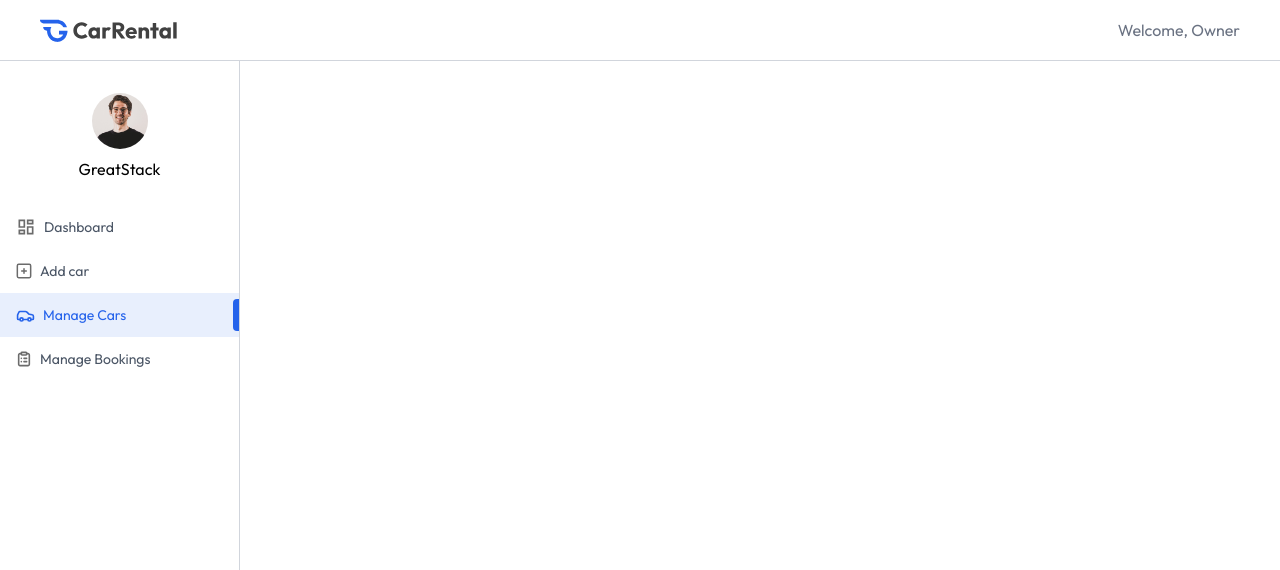
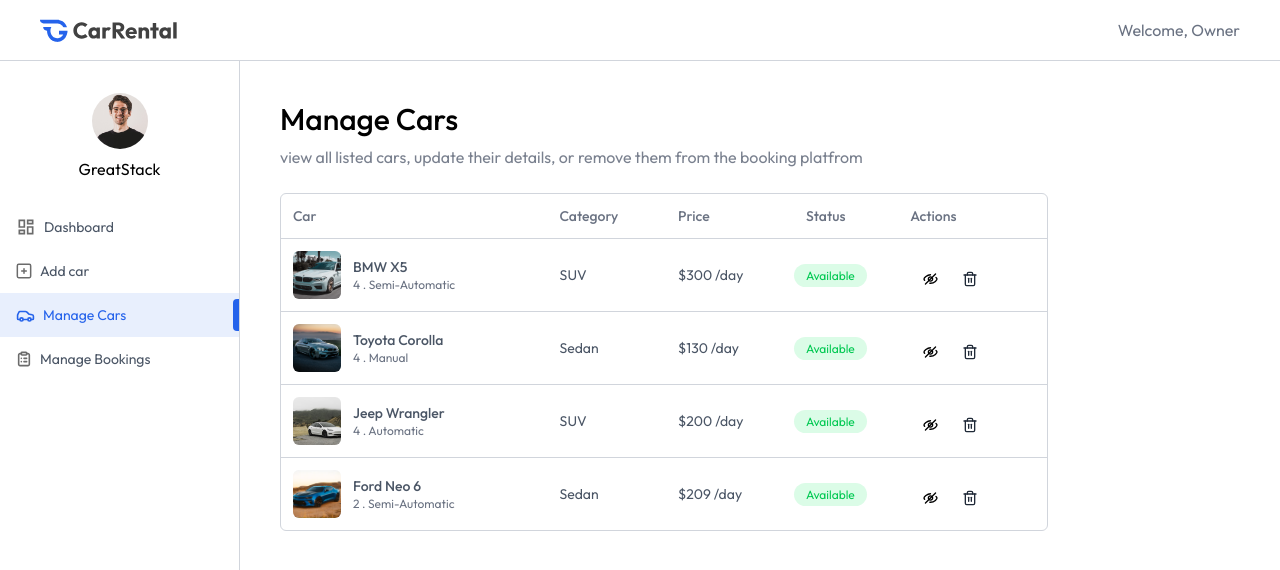
Before and after one commit to piyush-mohanty82/rentGo, a React (Vite) app in the folder client/: page /owner/manage-cars in a window 1280 px wide. Shown: the top 570 px of the page. Built offline with nearby package versions, Linux system fonts and the light colour scheme; a web font is replaced by a local one.

Commit message:
completed manageCar

```diff
--- a/client/src/pages/owner/ManageCars.jsx
+++ b/client/src/pages/owner/ManageCars.jsx
@@ -1,9 +1,67 @@
-import React from 'react'
+import React, { useEffect, useState } from 'react'
+import { assets, dummyCarData } from '../../assets/assets';
+import Title from '../../components/owner/Title';
 
 const ManageCars = () => {
+
+   const [cars,setCars] = useState([]);
+
+   const fetchOwnerCars = async () => {
+    setCars(dummyCarData)
+   }
+
+   useEffect (() => {
+    fetchOwnerCars();
+   },[])
   return (
-    <div>
+    <div className='px-4 pt-10 md:px-10 w-full'>
 
+      <Title title="Manage Cars" subTitle="view all listed cars, update their details, or remove them from the booking platfrom" />
+
+       <div className='max-w-3xl w-full rounded-md overflow-hidden border border-gray-300 mt-6'>
+          <table className='w-full border-collapse text-left text-sm text-gray-600'>
+            <thead className='text-gray-500'>
+              <tr>
+                <th className='p-3 font-medium'>Car</th>
+                <th className='p-3 font-medium max-md:hidden'>Category</th>
+                <th className='p-3 font-medium'>Price</th>
+                <th className='p-3 font-medium max-md:hidden'>Status</th>
+                <th className='p-3 font-medium'>Actions</th>
+              </tr>
+            </thead>
+            <tbody>
+              {cars.map((car,index)=>(
+                <tr key={index} className='border-t border-gray-300'>
+                  <td className='p-3 flex items-center gap-3'>
+                    <img src={car.image} alt="" className='h-12 w-12 aspect-square rounded-md object-cover' />
+                    <div className='max-md:hidden'>
+                      <p className='font-medium'>{car.brand} {car.model}</p>
+                      <p className='text-xs text-gray-500'>{car.seating_capacity} . {car.transmission}</p>
+                    </div>
+                  </td>
+
+                  <td className='p-3 max-md:hidden'>
+                    {car.category}
+                  </td>
+
+                  <td className='p-3'>
+                  {import.meta.env.VITE_CURRENCY}{car.pricePerDay} /day
+                  </td>
+
+                  <td>
+                    <span className={`px-3 py-1 rounded-full text-xs ${car.isAvaliable ? 'bg-green-100 text-green-500' : 'bg-red-100 text-red-500'}`}>{car.isAvaliable ? "Available" : "Unavailable"}</span>
+                  </td>
+
+                  <td className='flex items-center p-3'>
+                    <img src={car.isAvaliable ? assets.eye_close_icon : assets.eye_icon} alt="" />
+                    <img src={assets.delete_icon} alt="" />
+                  </td>
+
+                </tr>
+              ))}
+            </tbody>
+          </table>
+       </div>
     </div>
   )
 }
```
